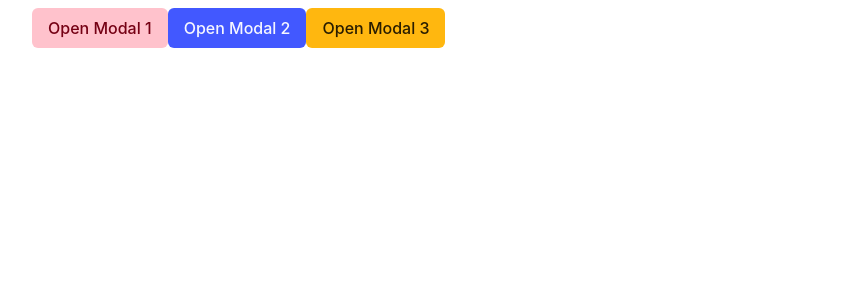
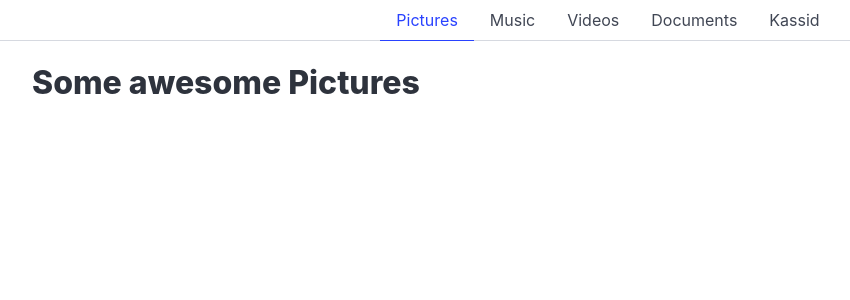
Before and after one commit to helen941/vm24learnjs, a Vue app: page / in a window 1280 px wide. Shown: the top 300 px of the page, without its empty margins (32-882 px from the left). Built offline with nearby package versions, Linux system fonts and the light colour scheme.

Commit message:
Add tabs component and examples

```diff
--- a/src/App.vue
+++ b/src/App.vue
@@ -1,31 +1,27 @@
 <script setup>
-import { ref } from 'vue'
-import Modal from './components/Modal.vue'
+import { ref } from 'vue';
+import Tab from './components/Tab.vue';
+let activeTab = ref(0);
+let titles = ref(['Pictures', 'Music', 'Videos', 'Documents', 'Kassid'])
+let contents = ref([
+    'Some awesome Pictures',
+    'Some awesome Music',
+    'Some awesome Videos',
+    'Some awesome Documents',
+    'Some awesome Kassid',
 
-let modal1Active = ref(false);
-let modal2Active = ref(false);
-let modal3Active = ref(false);
+])
+
+function setTab(index){
+  activeTab.value = index;
+}
+
 </script>
 
 <template>
-  <div class="container mt-2">
-    <div class="content">
-      <button class="button is-primary" @click="modal1Active = true">Open Modal 1</button>
-      <button class="button is-link" @click="modal2Active = true">Open Modal 2</button>
-      <button class="button is-warning" @click="modal3Active = true">Open Modal 3</button>
+    <Tab :active="activeTab" :titles="titles" @change="setTab"></Tab>
+    <div class="container content">
+      <h1>{{ contents[activeTab] }}</h1>
+    </div>
 
-      <Modal :active="modal1Active" @close="modal1Active = false" url="https://picsum.photos/1290/960?random=1"> </Modal>
-      <Modal :active="modal2Active" @close="modal2Active = false" url="https://picsum.photos/1290/960?random=2"> </Modal>
-      <Modal :active="modal3Active" @close="modal3Active = false" >
-      <div class="card">
-  <div class="card-content">
-    <div class="content">
-      Kass ehk kodukass on kaslaste sugukonna kassi perekonda kuuluv väike kiskja, kaslaste hulgas ainus koduloom. Kodukasse arvatakse maailmas elavat 600 miljonit ehk rohkem kui kõiki teisi kaslasi kokku.
-    </div>
-  </div>
-</div>
-      </Modal>
-
-    </div>
-  </div>
 </template>
--- /dev/null
+++ b/src/components/Tab.vue
@@ -0,0 +1,18 @@
+<script setup>
+defineProps(['active', 'titles']);
+</script>
+
+<template>
+    <div class="tabs is-centered">
+  <ul>
+    <li v-for="(title, index) in titles"
+     :class="{'is-active': index === active}"
+     @click="$emit('change', index)">
+
+     <a>{{ title }}</a>
+
+    </li>
+  </ul>
+</div>
+
+</template>
```
Also changed, not shown: src/Pages/Modals.vue (added, +31 -0 lines).
